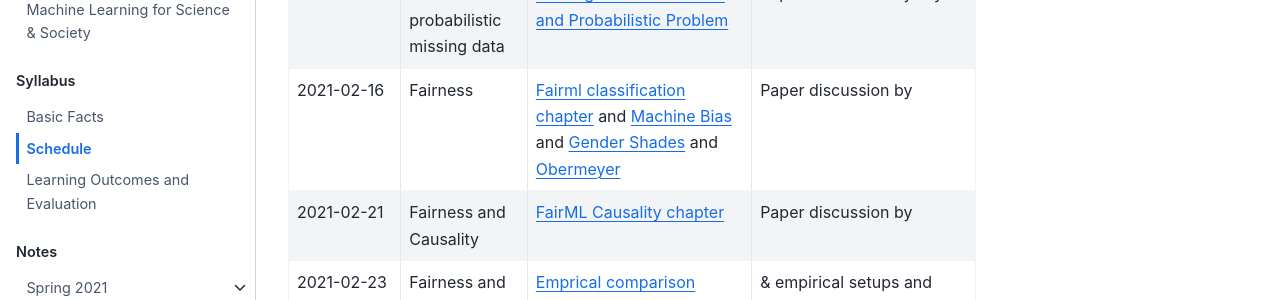
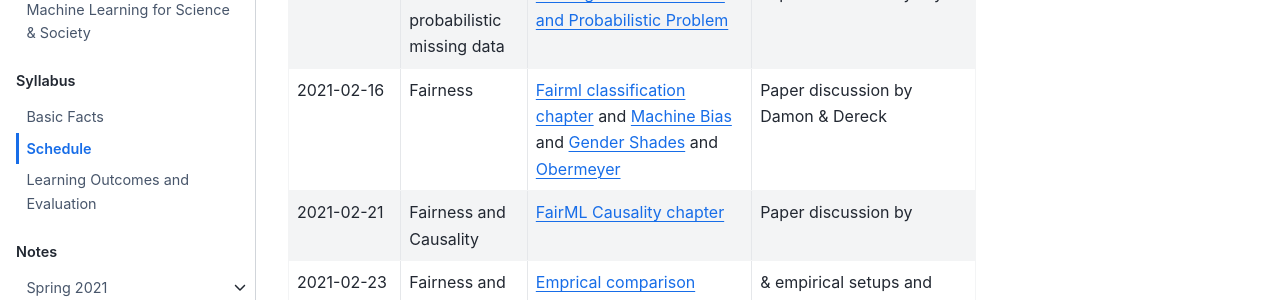
Before and after one commit to ml4scisoc/ml4scisoc.github.io, a Jupyter Book: the page built from syllabus/schedule.md, in a window 1280 px wide and 900 px high, scrolled down 1901 px. Shown: the part 180-480 px from the top of the window. Built offline with Jupyter Book 1.0.4 settings and Sphinx 7.4.7 and the Sphinx Book theme 1.1.4, drawn with Linux system fonts in a browser that asks for light colours; pages that are not in the unit, such as notebooks, are missing from menus.

Commit message:
presenters

```diff
--- a/syllabus/schedule.md
+++ b/syllabus/schedule.md
@@ -78,7 +78,7 @@ and recent publications.
 * - 2021-02-16
   - Fairness
   - [Fairml classification chapter](https://fairmlbook.org/classification.html) and [Machine Bias](https://www.propublica.org/article/machine-bias-risk-assessments-in-criminal-sentencing) and [Gender Shades](http://proceedings.mlr.press/v81/buolamwini18a/buolamwini18a.pdf) and [Obermeyer](https://www.science.org/doi/full/10.1126/science.aax2342)
-  - Paper discussion by
+  - Paper discussion by Damon & Dereck
 * - 2021-02-21
   - Fairness and Causality
   - [FairML Causality chapter](https://fairmlbook.org/causal.html)
```
